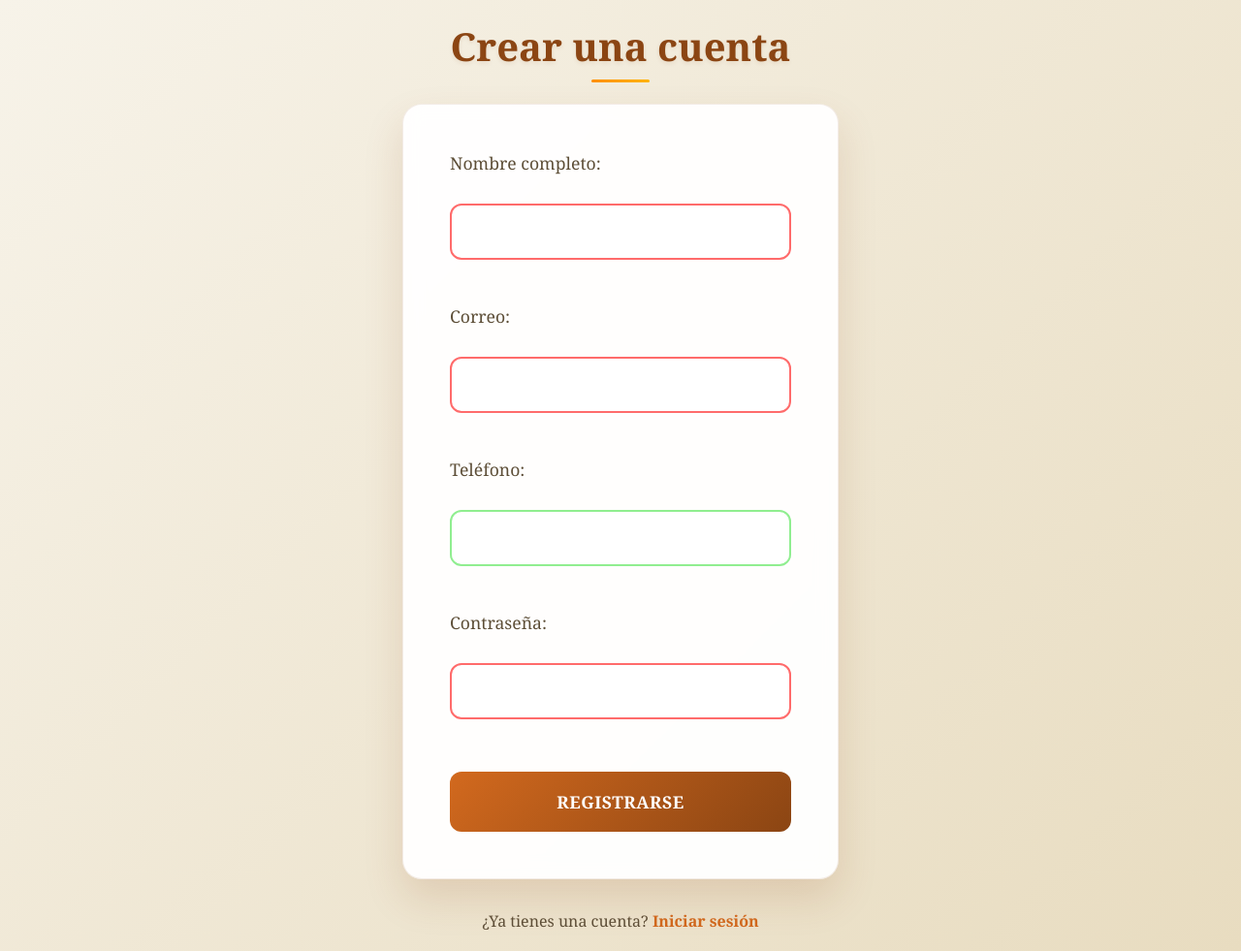
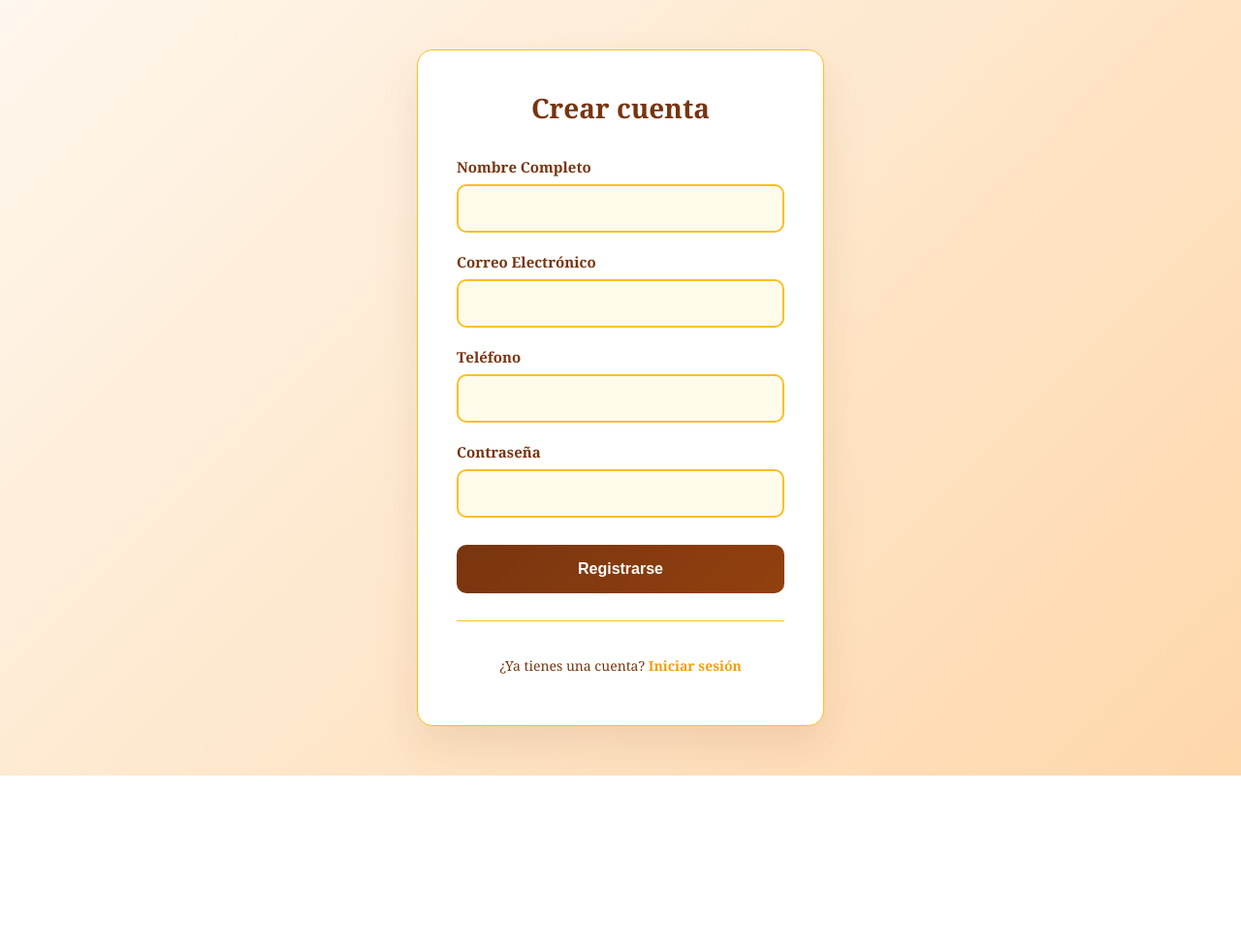
Before and after one commit to Danielaaa09/cafeteria_project, a Flask app: page /register in a window 1280 px wide. Shown: the whole page at 97% size. After the commit the page ends 800 px from the top, so only its background shows below. Run offline with Flask 3, Linux system fonts and the light colour scheme; parts of the project's set-up code (start-up, migrations or seed data) failed here and were passed over.

Commit message:
cambios realizados

```diff
--- a/static/login.css
+++ b/static/login.css
@@ -1,4 +1,3 @@
-/* Reset y configuración base */
 * {
             margin: 0;
             padding: 0;
@@ -7,175 +6,130 @@
 
         body {
             font-family: 'Georgia', 'Times New Roman', serif;
-    background: linear-gradient(135deg, #f7f3e9 0%, #e8dcc0 100%);
+            background: linear-gradient(135deg, #fef7ed 0%, #fed7aa 100%);
             min-height: 100vh;
             display: flex;
-    flex-direction: column;
             align-items: center;
             justify-content: center;
             padding: 20px;
-    color: #3e2723;
         }
 
-/* Contenedor principal del formulario */
-form {
+        .login-card {
             background: white;
             padding: 40px;
             border-radius: 16px;
-    box-shadow: 0 20px 40px rgba(62, 39, 35, 0.1);
+            box-shadow: 0 20px 40px rgba(120, 53, 15, 0.1);
             width: 100%;
-    max-width: 400px;
-    border: 1px solid #d7ccc8;
+            max-width: 420px;
+            border: 1px solid #fbbf24;
         }
 
-/* Título principal */
-h2 {
-    font-size: 2rem;
-    font-weight: 600;
-    color: #5d4037;
+        .logo {
             text-align: center;
-    margin-bottom: 30px;
-    position: relative;
+            margin-bottom: 32px;
         }
 
-h2::after {
-    content: '';
-    position: absolute;
-    bottom: -10px;
-    left: 50%;
-    transform: translateX(-50%);
-    width: 60px;
-    height: 3px;
-    background: linear-gradient(90deg, #ff8f00, #ffb300);
-    border-radius: 2px;
+        .logo h1 {
+            color: #78350f;
+            font-size: 28px;
+            font-weight: 700;
+            margin-bottom: 8px;
         }
 
-/* Etiquetas */
+        .logo p {
+            color: #92400e;
+            font-size: 14px;
+            font-style: italic;
+        }
+
+        .form-group {
+            margin-bottom: 24px;
+        }
+
         label {
             display: block;
-    font-size: 0.95rem;
-    font-weight: 500;
-    color: #5d4037;
+            color: #78350f;
+            font-weight: 600;
             margin-bottom: 8px;
-    margin-top: 16px;
+            font-size: 15px;
         }
 
-label:first-of-type {
-    margin-top: 0;
-}
-
-/* Campos de entrada */
         input[type="email"],
         input[type="password"] {
             width: 100%;
-    padding: 12px 16px;
-    border: 2px solid #e0e0e0;
-    border-radius: 8px;
-    font-size: 1rem;
+            padding: 14px 16px;
+            border: 2px solid #fbbf24;
+            border-radius: 10px;
+            font-size: 16px;
+            background-color: #fffbeb;
+            color: #78350f;
             transition: all 0.3s ease;
-    background: #fafafa;
-    color: #3e2723;
         }
 
         input[type="email"]:focus,
         input[type="password"]:focus {
             outline: none;
-    border-color: #ff8f00;
-    background: white;
-    box-shadow: 0 0 0 3px rgba(255, 143, 0, 0.1);
+            border-color: #f59e0b;
+            background-color: white;
+            box-shadow: 0 0 0 4px rgba(245, 158, 11, 0.1);
         }
 
-/* Botón de envío */
-input[type="submit"] {
+        .login-btn {
             width: 100%;
-    padding: 14px;
-    background: linear-gradient(135deg, #ff8f00 0%, #ffb300 100%);
+            background: linear-gradient(135deg, #78350f 0%, #92400e 100%);
             color: white;
+            padding: 16px;
             border: none;
-    border-radius: 8px;
-    font-size: 1.1rem;
+            border-radius: 10px;
+            font-size: 16px;
             font-weight: 600;
             cursor: pointer;
             transition: all 0.3s ease;
-    margin-top: 24px;
-    text-transform: uppercase;
-    letter-spacing: 0.5px;
+            margin-top: 8px;
         }
 
-input[type="submit"]:hover {
-    background: linear-gradient(135deg, #f57c00 0%, #ff9800 100%);
+        .login-btn:hover {
             transform: translateY(-2px);
-    box-shadow: 0 8px 20px rgba(255, 143, 0, 0.3);
+            box-shadow: 0 8px 20px rgba(120, 53, 15, 0.3);
         }
 
-input[type="submit"]:active {
+        .login-btn:active {
             transform: translateY(0);
         }
 
-/* Enlaces */
-p {
+        .links {
             text-align: center;
-    margin-top: 20px;
-    font-size: 0.9rem;
-    color: #6d4c41;
+            margin-top: 28px;
+            padding-top: 24px;
+            border-top: 1px solid #fbbf24;
         }
 
-a {
-    color: #ff8f00;
+        .links p {
+            margin: 12px 0;
+            color: #78350f;
+            font-size: 14px;
+        }
+
+        .links a {
+            color: #f59e0b;
             text-decoration: none;
-    font-weight: 500;
+            font-weight: 600;
             transition: color 0.3s ease;
         }
 
-a:hover {
-    color: #f57c00;
+        .links a:hover {
+            color: #d97706;
             text-decoration: underline;
         }
 
-/* Espaciado entre párrafos */
-p + p {
-    margin-top: 12px;
+        @media (max-width: 480px) {
+            .login-card {
+                padding: 28px 24px;
             }
 
-/* Responsive */
-@media (max-width: 480px) {
-    form {
-        padding: 30px 20px;
-        margin: 0 10px;
+            .logo h1 {
+                font-size: 24px;
             }
-
-    h2 {
-        font-size: 1.75rem;
-    }
-
-    input[type="email"],
-    input[type="password"] {
-        padding: 10px 14px;
-    }
-
-    input[type="submit"] {
-        padding: 12px;
-        font-size: 1rem;
-    }
-}
-
-/* Efectos adicionales */
-form::before {
-    content: '';
-    position: absolute;
-    top: -2px;
-    left: -2px;
-    right: -2px;
-    bottom: -2px;
-    background: linear-gradient(45deg, #ff8f00, #ffb300, #ff8f00);
-    border-radius: 18px;
-    z-index: -1;
-    opacity: 0;
-    transition: opacity 0.3s ease;
-}
-
-form:hover::before {
-    opacity: 0.1;
         }
         * {
             margin: 0;
@@ -185,192 +139,130 @@
 
         body {
             font-family: 'Georgia', 'Times New Roman', serif;
-    background: linear-gradient(135deg, #f7f3e9 0%, #e8dcc0 100%);
+            background: linear-gradient(135deg, #fef7ed 0%, #fed7aa 100%);
             min-height: 100vh;
             display: flex;
-    flex-direction: column;
+            align-items: center;
             justify-content: center;
-    align-items: center;
             padding: 20px;
-    color: #5d4e37;
         }
 
-h2 {
-    font-size: 2.5rem;
-    font-weight: 600;
-    color: #8b4513;
-    margin-bottom: 2rem;
-    text-align: center;
-    text-shadow: 0 2px 4px rgba(139, 69, 19, 0.1);
+        .register-card {
+            background: white;
+            padding: 40px;
+            border-radius: 16px;
+            box-shadow: 0 20px 40px rgba(120, 53, 15, 0.1);
+            width: 100%;
+            max-width: 420px;
+            border: 1px solid #fbbf24;
         }
 
-form {
-    background: rgba(255, 255, 255, 0.95);
-    padding: 3rem;
-    border-radius: 20px;
-    box-shadow: 0 20px 40px rgba(139, 69, 19, 0.15);
-    backdrop-filter: blur(10px);
-    border: 1px solid rgba(139, 69, 19, 0.1);
-    width: 100%;
-    max-width: 450px;
+        .logo {
+            text-align: center;
+            margin-bottom: 32px;
+        }
+
+        .logo h1 {
+            color: #78350f;
+            font-size: 28px;
+            font-weight: 700;
+            margin-bottom: 8px;
+        }
+
+        .logo p {
+            color: #92400e;
+            font-size: 14px;
+            font-style: italic;
+        }
+
+        .form-group {
+            margin-bottom: 20px;
         }
 
         label {
             display: block;
-    font-size: 1.1rem;
-    font-weight: 500;
-    color: #5d4e37;
-    margin-bottom: 0.5rem;
-    margin-top: 1rem;
-}
-
-label:first-of-type {
-    margin-top: 0;
+            color: #78350f;
+            font-weight: 600;
+            margin-bottom: 8px;
+            font-size: 15px;
         }
 
         input[type="text"],
         input[type="email"],
         input[type="password"] {
             width: 100%;
-    padding: 1rem;
-    border: 2px solid #e8dcc0;
-    border-radius: 12px;
-    font-size: 1rem;
-    font-family: inherit;
-    background: rgba(255, 255, 255, 0.8);
-    color: #5d4e37;
+            padding: 14px 16px;
+            border: 2px solid #fbbf24;
+            border-radius: 10px;
+            font-size: 16px;
+            background-color: #fffbeb;
+            color: #78350f;
             transition: all 0.3s ease;
-    margin-bottom: 0.5rem;
         }
 
         input[type="text"]:focus,
         input[type="email"]:focus,
         input[type="password"]:focus {
             outline: none;
-    border-color: #d2691e;
-    background: rgba(255, 255, 255, 1);
-    box-shadow: 0 0 0 3px rgba(210, 105, 30, 0.1);
-    transform: translateY(-2px);
+            border-color: #f59e0b;
+            background-color: white;
+            box-shadow: 0 0 0 4px rgba(245, 158, 11, 0.1);
         }
 
-input[type="submit"] {
+        .register-btn {
             width: 100%;
-    padding: 1.2rem;
-    background: linear-gradient(135deg, #d2691e 0%, #8b4513 100%);
+            background: linear-gradient(135deg, #78350f 0%, #92400e 100%);
             color: white;
+            padding: 16px;
             border: none;
-    border-radius: 12px;
-    font-size: 1.1rem;
+            border-radius: 10px;
+            font-size: 16px;
             font-weight: 600;
-    font-family: inherit;
             cursor: pointer;
             transition: all 0.3s ease;
-    margin-top: 1.5rem;
-    text-transform: uppercase;
-    letter-spacing: 0.5px;
+            margin-top: 8px;
         }
 
-input[type="submit"]:hover {
-    background: linear-gradient(135deg, #ff7f50 0%, #d2691e 100%);
-    transform: translateY(-3px);
-    box-shadow: 0 10px 25px rgba(139, 69, 19, 0.3);
+        .register-btn:hover {
+            transform: translateY(-2px);
+            box-shadow: 0 8px 20px rgba(120, 53, 15, 0.3);
         }
 
-input[type="submit"]:active {
-    transform: translateY(-1px);
-    box-shadow: 0 5px 15px rgba(139, 69, 19, 0.3);
+        .register-btn:active {
+            transform: translateY(0);
         }
 
-p {
+        .links {
             text-align: center;
-    margin-top: 2rem;
-    font-size: 1rem;
-    color: #5d4e37;
+            margin-top: 28px;
+            padding-top: 24px;
+            border-top: 1px solid #fbbf24;
         }
 
-a {
-    color: #d2691e;
+        .links p {
+            margin: 12px 0;
+            color: #78350f;
+            font-size: 14px;
+        }
+
+        .links a {
+            color: #f59e0b;
             text-decoration: none;
             font-weight: 600;
-    transition: all 0.3s ease;
+            transition: color 0.3s ease;
         }
 
-a:hover {
-    color: #8b4513;
+        .links a:hover {
+            color: #d97706;
             text-decoration: underline;
         }
 
-/* Responsive Design */
-@media (max-width: 768px) {
-    body {
-        padding: 15px;
+        @media (max-width: 480px) {
+            .register-card {
+                padding: 28px 24px;
             }
 
-    h2 {
-        font-size: 2rem;
-        margin-bottom: 1.5rem;
-    }
-
-    form {
-        padding: 2rem;
-        border-radius: 15px;
-    }
-
-    input[type="text"],
-    input[type="email"],
-    input[type="password"] {
-        padding: 0.9rem;
-        font-size: 0.95rem;
-    }
-
-    input[type="submit"] {
-        padding: 1rem;
-        font-size: 1rem;
+            .logo h1 {
+                font-size: 24px;
             }
         }
-
-@media (max-width: 480px) {
-    form {
-        padding: 1.5rem;
-        margin: 10px;
-    }
-
-    h2 {
-        font-size: 1.8rem;
-    }
-
-    input[type="text"],
-    input[type="email"],
-    input[type="password"] {
-        padding: 0.8rem;
-    }
-}
-
-/* Animaciones sutiles */
-@keyframes fadeIn {
-    from {
-        opacity: 0;
-        transform: translateY(20px);
-    }
-    to {
-        opacity: 1;
-        transform: translateY(0);
-    }
-}
-
-form {
-    animation: fadeIn 0.6s ease-out;
-}
-
-/* Efectos adicionales para mejorar la experiencia */
-input[type="text"]:valid,
-input[type="email"]:valid,
-input[type="password"]:valid {
-    border-color: #90EE90;
-}
-
-input[type="text"]:invalid:not(:focus):not(:placeholder-shown),
-input[type="email"]:invalid:not(:focus):not(:placeholder-shown),
-input[type="password"]:invalid:not(:focus):not(:placeholder-shown) {
-    border-color: #ff6b6b;
-}
--- a/templates/cambiar_contrasena.html
+++ b/templates/cambiar_contrasena.html
@@ -2,6 +2,7 @@
 <html>
 <head>
     <title>Cambiar contraseña</title>
+        <link rel="stylesheet" href="{{ url_for('static', filename='login.css') }}">
 </head>
 <body>
     <h2>Cambiar contraseña</h2>
--- a/templates/cliente.html
+++ b/templates/cliente.html
@@ -4,6 +4,7 @@
 <head>
     <meta charset="UTF-8">
     <title>Panel del Cliente</title>
+        <link rel="stylesheet" href="{{ url_for('static', filename='login.css') }}">
 </head>
 <body>
     <h1>Bienvenido, {{ usuario.nombre_completo }}</h1>
--- a/templates/recuperar_contrasena.html
+++ b/templates/recuperar_contrasena.html
@@ -2,6 +2,7 @@
 <html>
 <head>
     <title>Recuperar contraseña</title>
+        <link rel="stylesheet" href="{{ url_for('static', filename='login.css') }}">
 </head>
 <body>
     <h2>Recuperar contraseña</h2>
--- a/templates/register.html
+++ b/templates/register.html
@@ -5,22 +5,38 @@
     <link rel="stylesheet" href="{{ url_for('static', filename='login.css') }}">
 </head>
 <body>
-    <h2>Crear una cuenta</h2>
-    <form action="{{ url_for('auth_routes.register') }}" method="POST">
-        <label>Nombre completo:</label><br>
-        <input type="text" name="nombre_completo" required><br><br>
+  <div class="register-card">
+        <div class="logo">
+            <h1>Crear cuenta</h1>
+        </div>
 
-        <label>Correo:</label><br>
-        <input type="email" name="correo" required><br><br>
+        <form action="{{ url_for('auth_routes.register') }}" method="POST">
+            <div class="form-group">
+                <label for="nombre_completo">Nombre Completo</label>
+                <input type="text" id="nombre_completo" name="nombre_completo" required>
+            </div>
 
-        <label>Teléfono:</label><br>
-        <input type="text" name="telefono"><br><br>
+            <div class="form-group">
+                <label for="correo">Correo Electrónico</label>
+                <input type="email" id="correo" name="correo" required>
+            </div>
 
-         <label>Contraseña:</label><br>
-        <input type="password" name="contrasena" required><br><br>
+            <div class="form-group">
+                <label for="telefono">Teléfono</label>
+                <input type="text" id="telefono" name="telefono">
+            </div>
 
-        <input type="submit" value="Registrarse">
-    </form>
-    <p>¿Ya tienes una cuenta? <a href="/login">Iniciar sesión</a></p>
+            <div class="form-group">
+                <label for="contrasena">Contraseña</label>
+                <input type="password" id="contrasena" name="contrasena" required>
+            </div>
+
+            <button type="submit" class="register-btn">Registrarse</button>
+        </form>
+
+        <div class="links">
+            <p>¿Ya tienes una cuenta? <a href="/login">Iniciar sesión</a></p>
+        </div>
+    </div>
 </body>
 </html>
```
Also changed, not shown: templates/admin/anadir_empleado.html (+12 -1 lines), templates/login.html (+22 -10 lines). Lines whose indentation alone changed are shown as unchanged.
